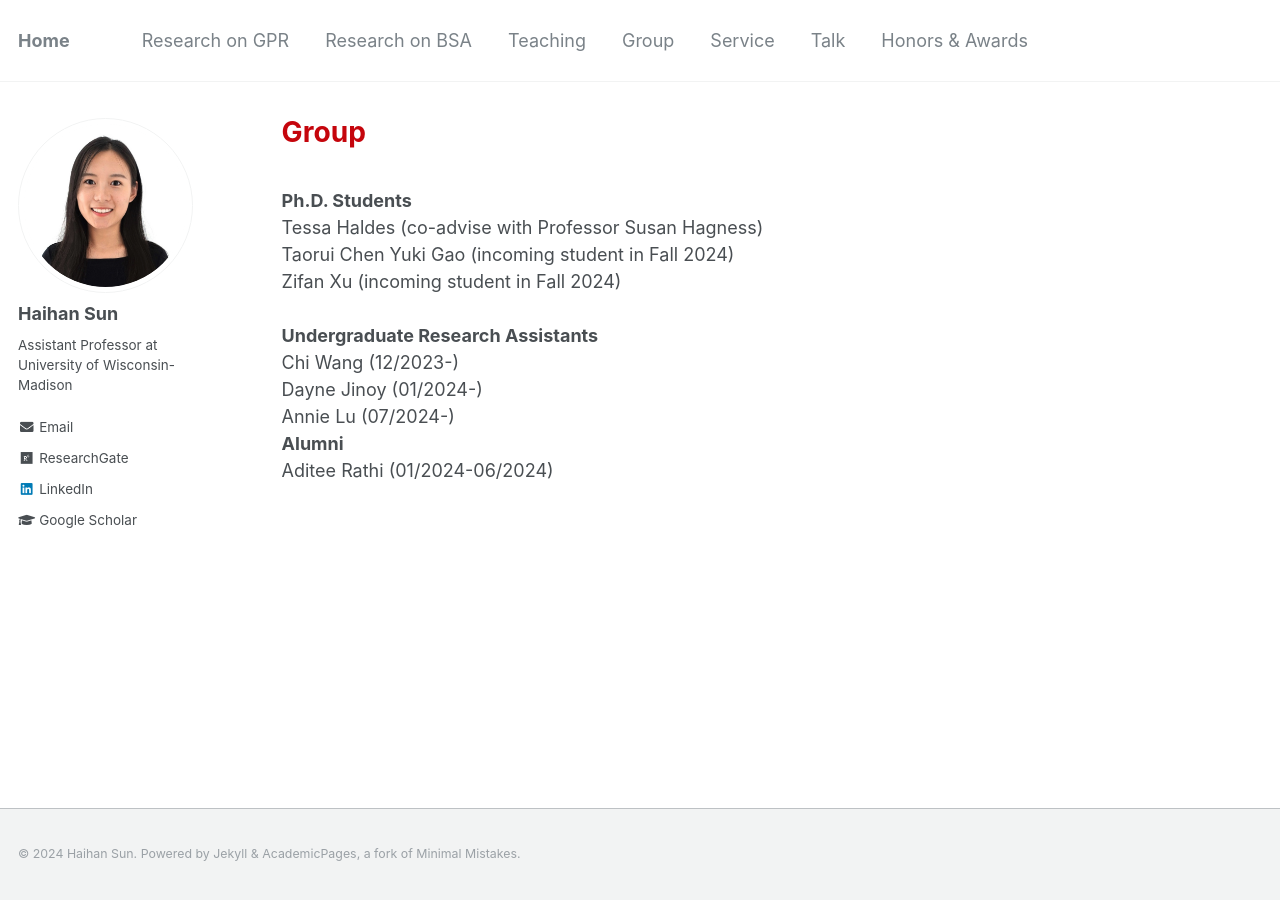
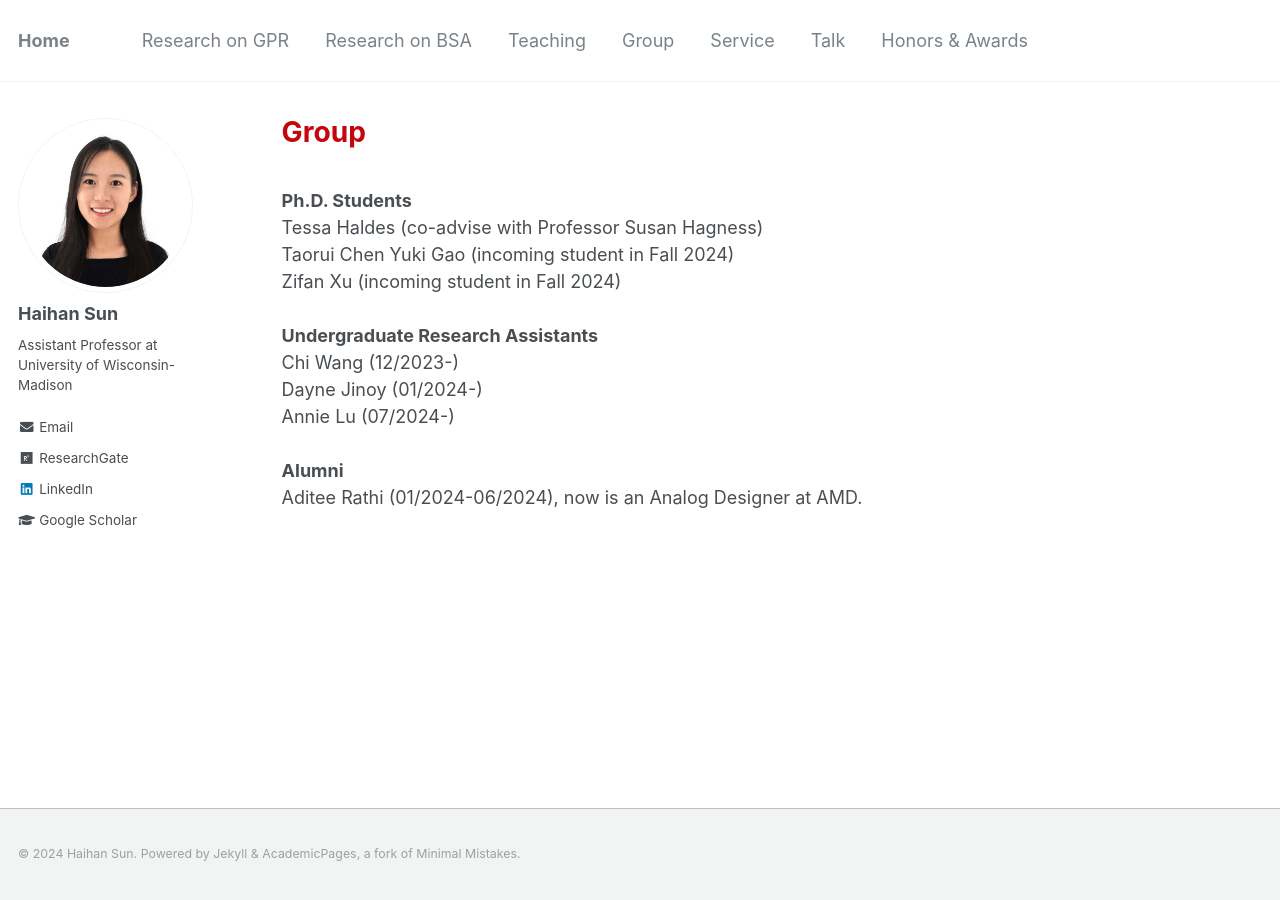
Before and after one commit to Haihan-Sun/Haihan-Sun.github.io, a Jekyll site: the page built from _pages/group.html, in a window 1280 px wide. Built offline with Jekyll 4.4.1, drawn with Linux system fonts in a browser that asks for light colours.

Commit message:
Update group.html

```diff
--- a/_pages/group.html
+++ b/_pages/group.html
@@ -17,5 +17,6 @@ Chi Wang (12/2023-)<br>
 Dayne Jinoy (01/2024-)<br>
 Annie Lu (07/2024-)<br>
 
+<br>
 <b>Alumni</b> <br>
-Aditee Rathi (01/2024-06/2024)<br>
+Aditee Rathi (01/2024-06/2024), now is an Analog Designer at AMD. <br>
```
